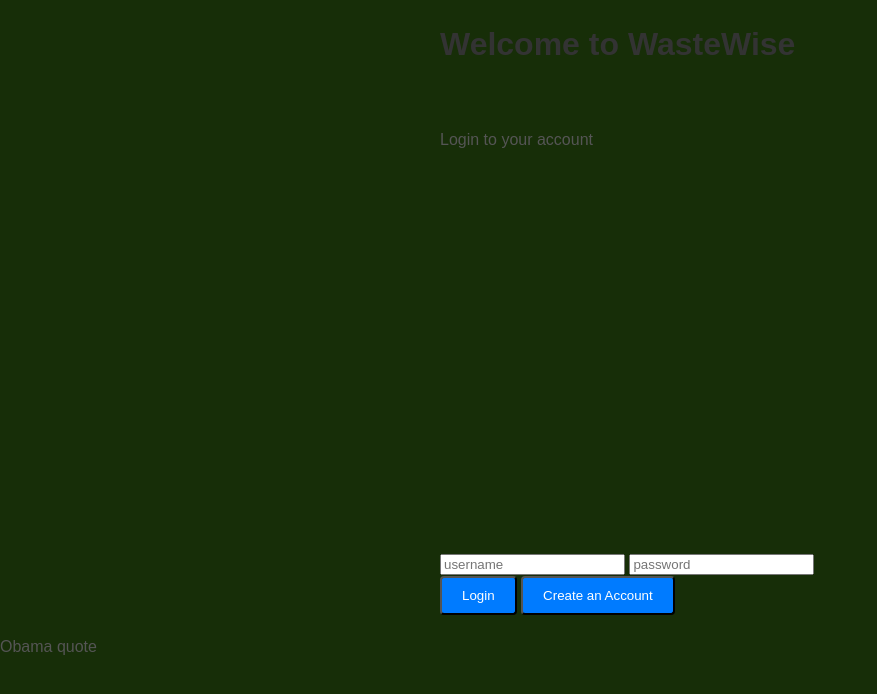
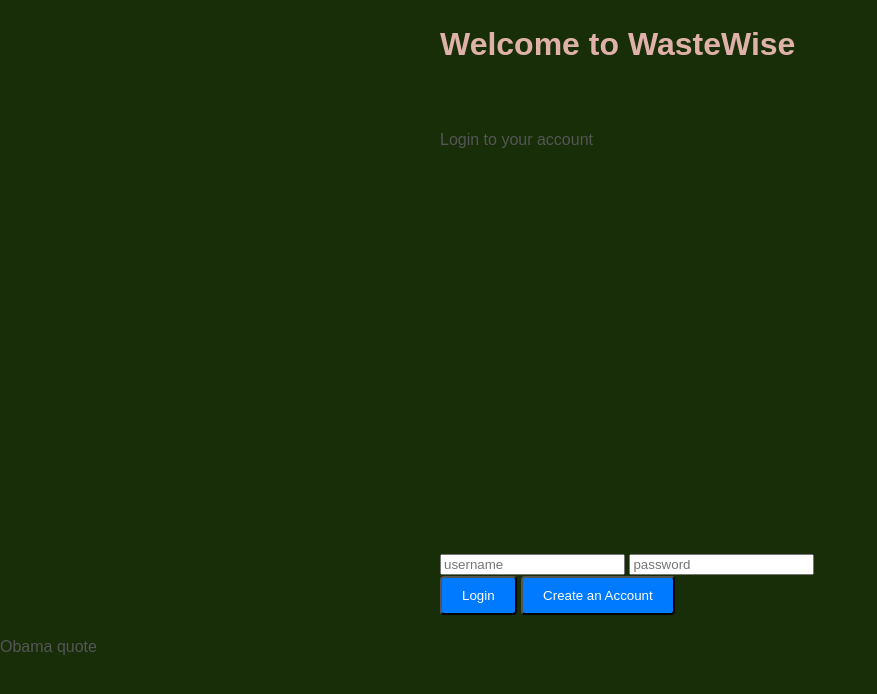
Before and after one commit to laisjmvet/WasteWiseApp, a website: page Client/index.html in a window 1280 px wide. Shown: the whole page, without its empty margins (0-877 px from the left). Drawn offline with Linux system fonts and the light colour scheme.

Commit message:
more colours added

```diff
--- a/Client/assets/index.css
+++ b/Client/assets/index.css
@@ -26,7 +26,7 @@ body, h1, h2, h3, h4, h5, h6, p, ul, ol {
   /* Style headings */
   h1, h2, h3 {
     margin-bottom: 20px;
-    color: #333;
+    color: #E0B1A9;
   }
 
 
```
